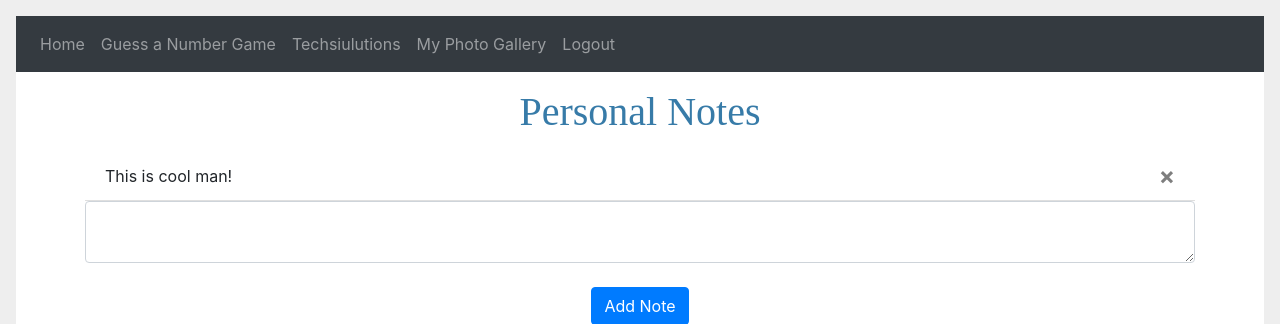
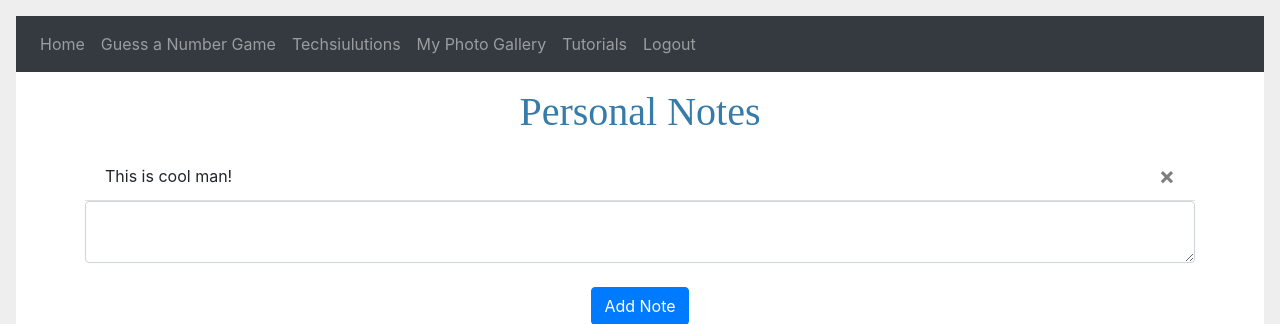
Before and after one commit to chrisyt3718/WebSite.github.io, a Flask app: page / in a window 1280 px wide. Shown: the top 324 px of the page. Run offline with Flask 2, Linux system fonts and the light colour scheme; a user stored in the database is signed in; data comes from the database, SQL or seed files in the repository; some libraries are stand-ins or nearby versions.

Commit message:
Update base.html

```diff
--- a/website/templates/base.html
+++ b/website/templates/base.html
@@ -35,6 +35,7 @@
           <a class="nav-item nav-link" id="number" href="/number">Guess a Number Game</a>
           <a class="nav-item nav-link" id="techsiulutions" href="/techsiulutions">Techsiulutions</a>
           <a class="nav-item nav-link" id="photos" href="/photos">My Photo Gallery</a>
+          <a class="nav-item nav-link" id="tutorials" href="/tutorials">Tutorials</a>
           <a class="nav-item nav-link" id="logout" href="/logout">Logout</a>
           {% else %}
           <a class="nav-item nav-link" id="login" href="/login">Login</a>
```
